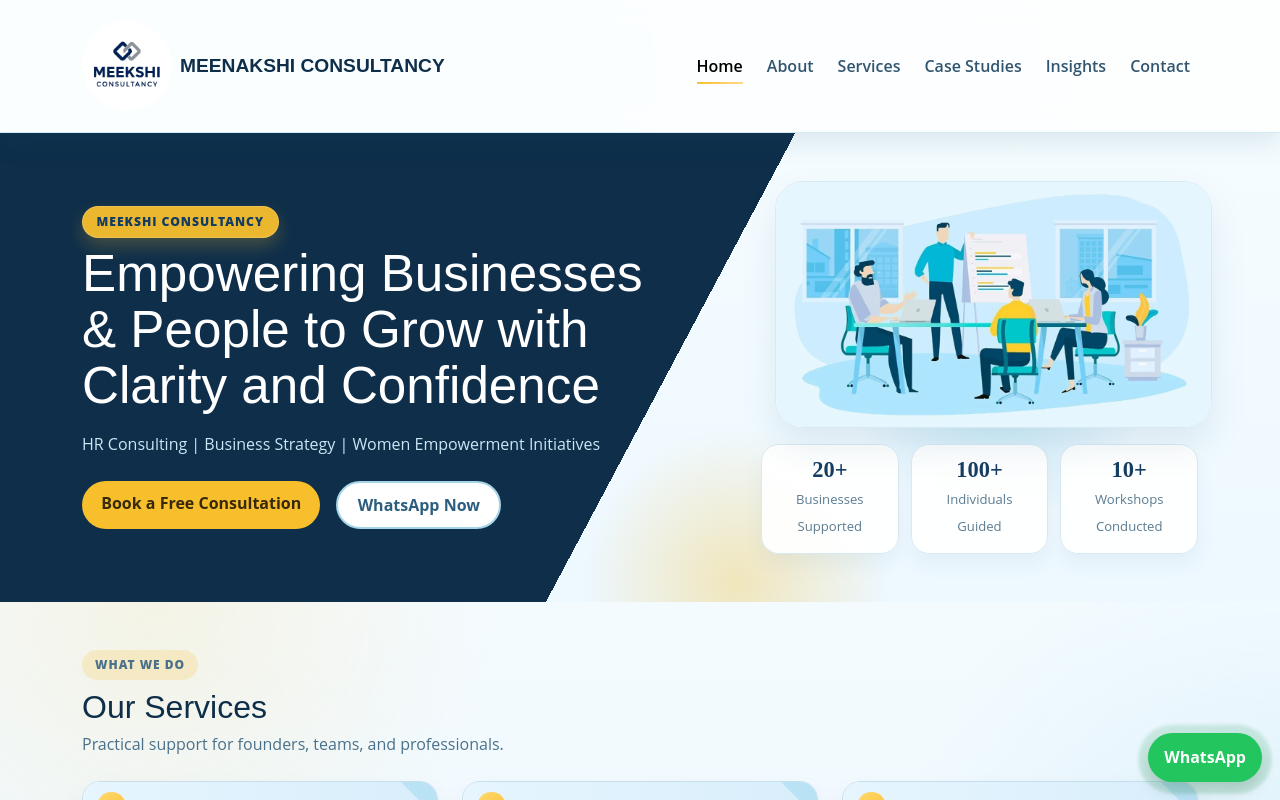
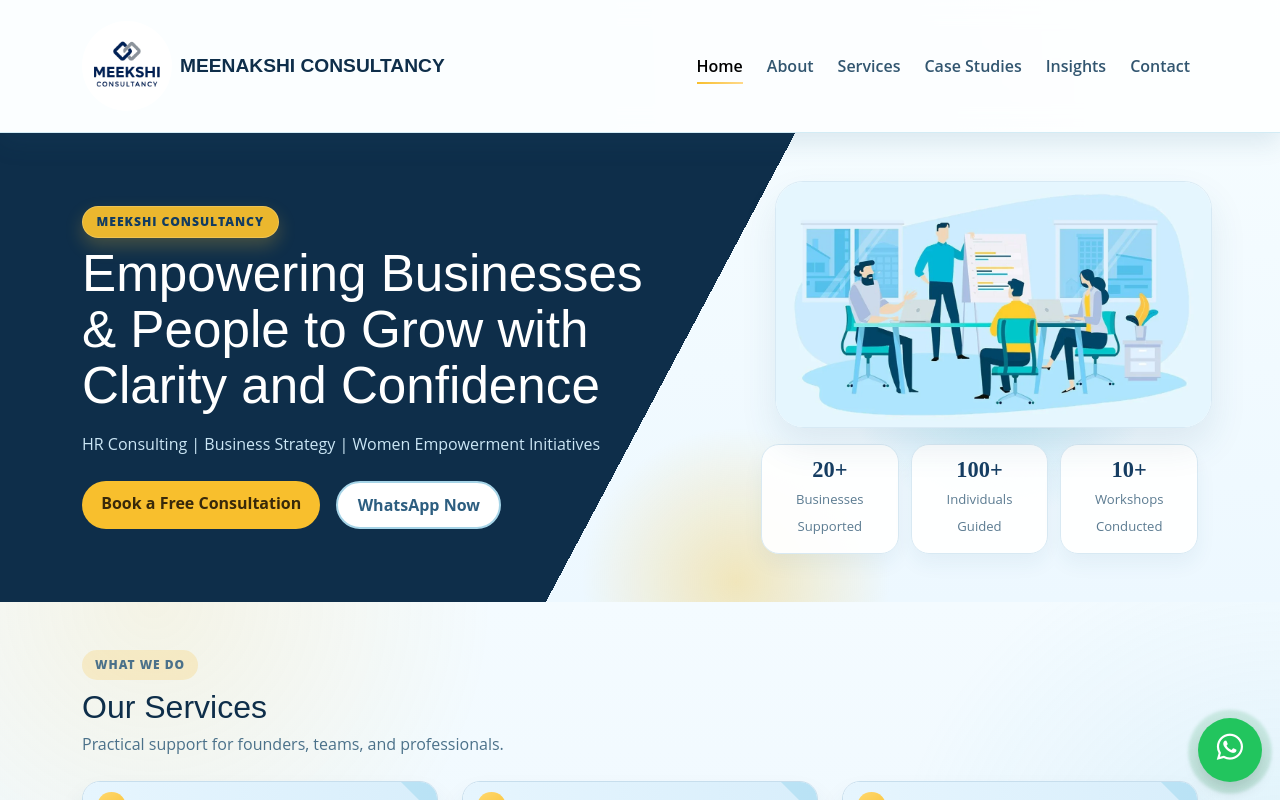
Before and after one commit to technovahub2025/meekshi_consultancy, a React (Vite) app: page / in a window 1280 px wide. Shown: the top 800 px of the page. Built offline with nearby package versions, Linux system fonts and the light colour scheme.

Commit message:
added whatsapp logo in float icon

```diff
--- a/index.html
+++ b/index.html
@@ -3,6 +3,7 @@
   <head>
     <meta charset="UTF-8" />
     <meta name="viewport" content="width=device-width, initial-scale=1.0" />
+    <link rel="stylesheet" href="https://cdnjs.cloudflare.com/ajax/libs/font-awesome/7.0.1/css/all.min.css" integrity="sha512-2SwdPD6INVrV/lHTZbO2nodKhrnDdJK9/kg2XD1r9uGqPo1cUbujc+IYdlYdEErWNu69gVcYgdxlmVmzTWnetw==" crossorigin="anonymous" referrerpolicy="no-referrer" />
     <title>Meekshi Consultancy</title>
   </head>
   <body>
--- a/src/components/SiteLayout.jsx
+++ b/src/components/SiteLayout.jsx
@@ -40,7 +40,7 @@
         target="_blank"
         rel="noreferrer"
       >
-        WhatsApp
+        <i class="fa-brands fa-whatsapp" style={{fontSize:'30px'}}></i>
       </a>
 
       {/* HEADER */}
@@ -126,7 +126,7 @@
                     </div>
                     <div className="contact-text">
                       <h6>Location</h6>
-                      <p className="mb-0">Pondicherry</p>
+                      <p className="mb-0" style={{ fontWeight: '600' }}>Pondicherry</p>
                     </div>
                   </div>
                 </div>
@@ -144,7 +144,7 @@
                     </div>
                     <div className="contact-text">
                       <h6>Email</h6>
-                      <p className="mb-0">
+                      <p className="mb-0" style={{ fontWeight: '600' }}>
                         meenakshiconsultancy@gmail.com
                       </p>
                     </div>
@@ -162,7 +162,7 @@
                     </div>
                     <div className="contact-text">
                       <h6>Phone</h6>
-                      <p className="mb-0">+91 8940135489</p>
+                      <p className="mb-0" style={{ fontWeight: '600' }}>+91 8940135489</p>
                     </div>
                   </div>
                 </a>
--- a/src/theme.css
+++ b/src/theme.css
@@ -2068,16 +2068,56 @@
   bottom: 18px;
   right: 18px;
   z-index: 2000;
+
+  /* Perfect circle */
+  width: clamp(56px, 5vw, 64px);
+  height: clamp(56px, 5vw, 64px);
+  border-radius: 50%;
+
+  display: flex;
+  align-items: center;
+  justify-content: center;
+
   background: #22c55e;
-  color: #fff;
-  padding: 0.7rem 1rem;
-  border-radius: 999px;
+  color: #ffffff;
   text-decoration: none;
-  font-weight: 700;
+
   box-shadow: 0 10px 18px rgba(0, 0, 0, 0.2);
   animation: pulseGlow 2.3s ease-in-out infinite;
-}
-
+
+  transition:
+    transform 0.2s ease,
+    box-shadow 0.2s ease,
+    background-color 0.2s ease;
+}
+
+.whatsapp-float i{
+  width:56%;
+  height:56%;
+  fill:currentColor;
+}
+.whatsapp-float svg {
+  width: 56%;
+  height: 56%;
+  fill: currentColor;
+}
+
+.whatsapp-float:hover,
+.whatsapp-float:focus-visible {
+  transform: translateY(-2px) scale(1.05);
+  box-shadow: 0 14px 24px rgba(0, 0, 0, 0.25);
+}
+
+.whatsapp-float:focus-visible {
+  outline: 3px solid #ffffff;
+  outline-offset: 3px;
+}
+@media (max-width: 480px) {
+  .whatsapp-float {
+    bottom: 16px;
+    right: 16px;
+  }
+}
 .form-control,
 .form-select {
   border-radius: 0.8rem;
```
